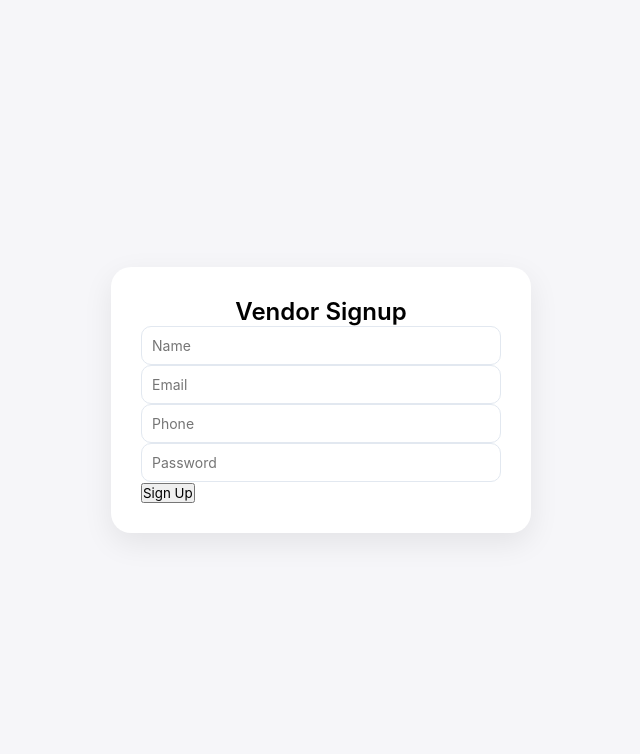
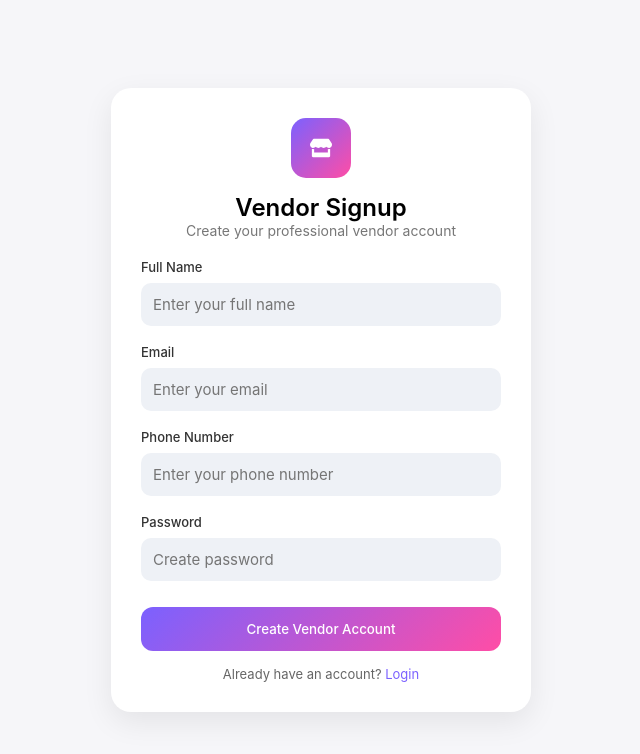
Before and after one commit to ishikapawar49-blip/Skillora, a React (Vite) app in the folder admin-panel/: page /signup in a window 1280 px wide. Shown: the top 754 px of the page, without its empty margins (319-959 px from the left). Built offline with nearby package versions, Linux system fonts and the light colour scheme.

Commit message:
Admin panel logout working

```diff
--- a/admin-panel/src/pages/Auth/Login.css
+++ b/admin-panel/src/pages/Auth/Login.css
@@ -160,3 +160,28 @@ label {
   color: #7b61ff;
   cursor: pointer;
 }
+
+/* SIGNUP */
+/* SIGNUP PAGE IMPROVEMENTS */
+
+.login-card form label{
+  display:block;
+  margin-bottom:6px;
+  color:#333;
+}
+
+.login-card .input-box{
+  margin-bottom:18px;
+}
+
+.login-card .input-box input{
+  font-size:15px;
+}
+
+.login-card .login-btn{
+  margin-top:8px;
+}
+
+.login-card h2{
+  margin-top:5px;
+}
--- a/admin-panel/src/pages/Auth/Signup.jsx
+++ b/admin-panel/src/pages/Auth/Signup.jsx
@@ -1,8 +1,17 @@
 import "./Login.css";
 import { useState } from "react";
 import { useNavigate } from "react-router-dom";
+import {
+  FiMail,
+  FiLock,
+  FiPhone,
+  FiUser,
+} from "react-icons/fi";
+
+import { FaStore } from "react-icons/fa";
 
 export default function Signup() {
+
   const [name, setName] = useState("");
   const [email, setEmail] = useState("");
   const [phone, setPhone] = useState("");
@@ -11,69 +20,152 @@ export default function Signup() {
   const navigate = useNavigate();
 
   const handleSignup = async (e) => {
+
     e.preventDefault();
 
     try {
-      const res = await fetch(`${import.meta.env.VITE_API_URL}/api/vendor/register`, {
+
+      const res = await fetch(
+`${import.meta.env.VITE_API_URL}/api/vendor/register`,
+{
   method: "POST",
   headers: {
     "Content-Type": "application/json",
   },
+
   body: JSON.stringify({
     ownerName: name,
     email,
     phone,
     password
   }),
-      });
+
+}
+      );
 
       const data = await res.json();
 
       if (res.ok) {
+
         alert("Signup Successful 🔥");
-        navigate("/"); // back to login
+        navigate("/");
+
       } else {
+
         alert(data.message);
+
       }
+
     } catch (error) {
+
       console.log(error);
       alert("Error");
+
     }
+
   };
 
   return (
+
 <div className="login-container">
+
 <div className="login-card">
+
+{/* ICON */}
+
+<div className="login-icon">
+  <FaStore />
+</div>
+
+{/* TITLE */}
+
 <h2>Vendor Signup</h2>
 
+<p className="subtitle">
+Create your professional vendor account
+</p>
+
+
+{/* FORM */}
+
 <form onSubmit={handleSignup}>
+
+<label>Full Name</label>
+
+<div className="input-box">
+
 <input
 type="text"
-            placeholder="Name"
+placeholder="Enter your full name"
+required
 onChange={(e) => setName(e.target.value)}
 />
 
+</div>
+
+
+<label>Email</label>
+
+<div className="input-box">
+
 <input
 type="email"
-            placeholder="Email"
+placeholder="Enter your email"
+required
 onChange={(e) => setEmail(e.target.value)}
 />
 
+</div>
+
+
+<label>Phone Number</label>
+
+<div className="input-box">
+
 <input
 type="text"
-            placeholder="Phone"
+placeholder="Enter your phone number"
+required
 onChange={(e) => setPhone(e.target.value)}
 />
 
+</div>
+
+
+<label>Password</label>
+
+<div className="input-box">
+
 <input
 type="password"
-            placeholder="Password"
+placeholder="Create password"
+required
 onChange={(e) => setPassword(e.target.value)}
 />
 
-          <button>Sign Up</button>
+</div>
+
+<button className="login-btn">
+Create Vendor Account
+</button>
+
 </form>
+
+
+<p className="signup">
+
+Already have an account?{" "}
+
+<span onClick={() => navigate("/")}>
+Login
+</span>
+
+</p>
+
 </div>
+
 </div>
+
   );
+
 }
```
Lines whose indentation alone changed are shown as unchanged.
